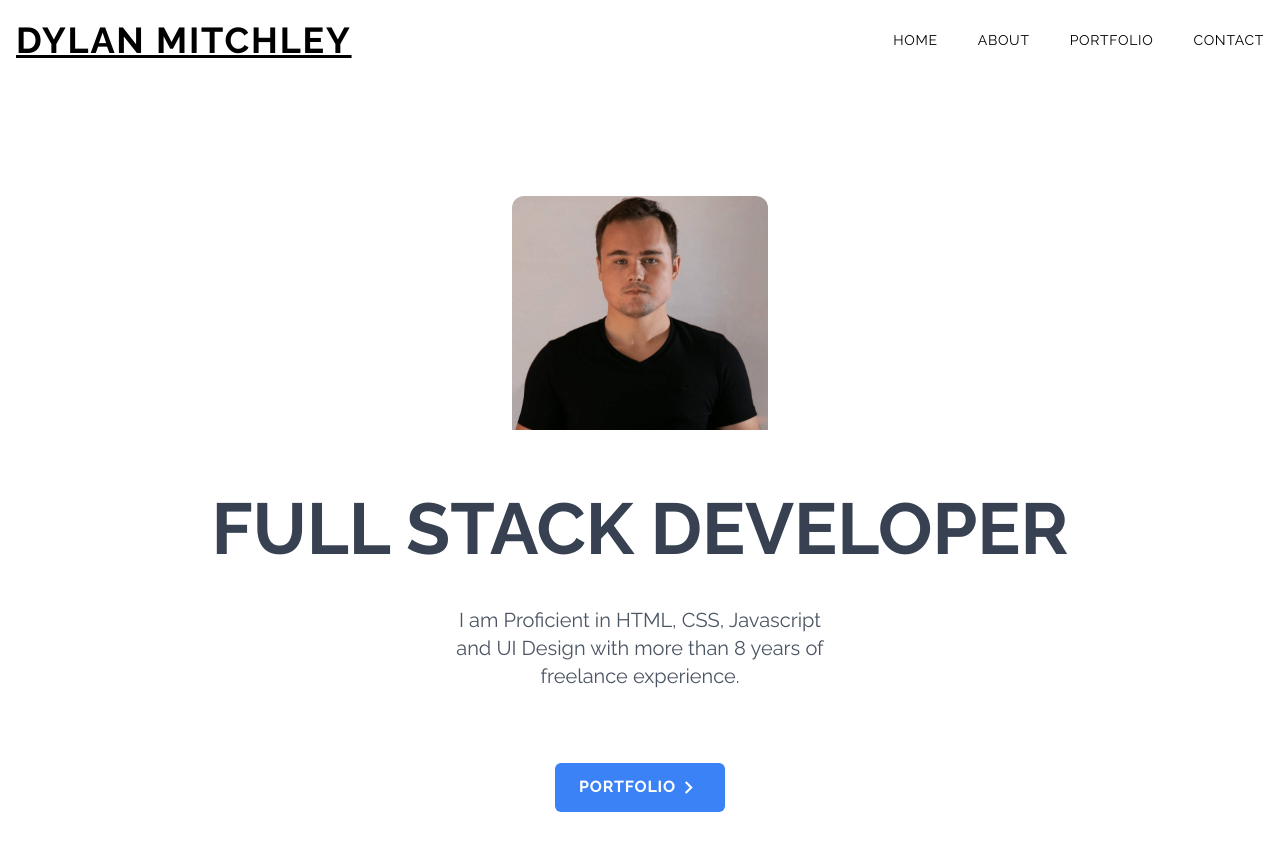
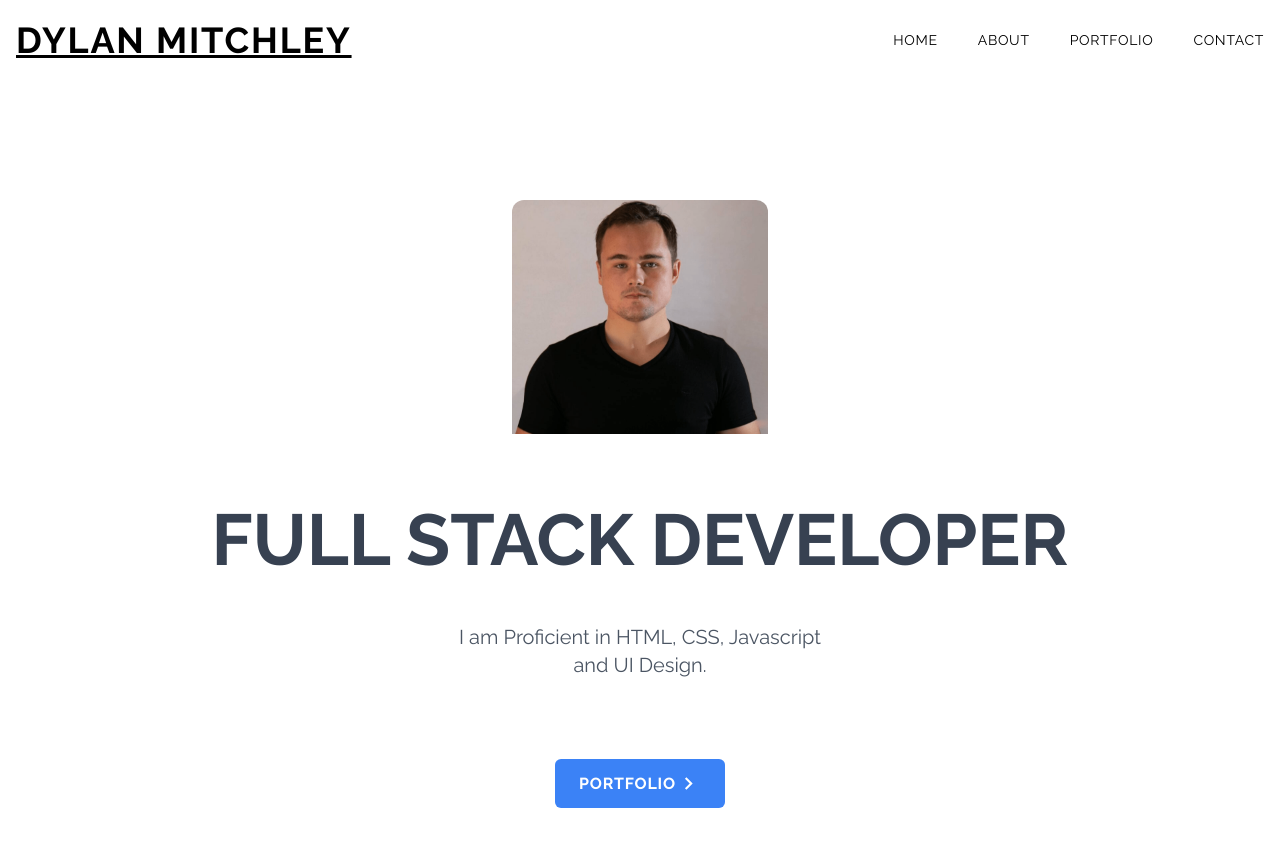
Before and after one commit to dmitchley/Next-JS-Portfolio, a Next.js app: page / in a window 1280 px wide. Shown: the top 850 px of the page. Built offline with nearby package versions, Linux system fonts and the light colour scheme.

Commit message:
Update index.js

```diff
--- a/pages/index.js
+++ b/pages/index.js
@@ -18,8 +18,7 @@ export default function Home() {
             </h1>
 
             <p className="text-gray-600 text-xl max-w-sm mx-auto">
-              I am Proficient in HTML, CSS, Javascript and UI Design with more
-              than 8 years of freelance experience.
+              I am Proficient in HTML, CSS, Javascript and UI Design.
             </p>
 
             <Link href="/Portfolio">
```
